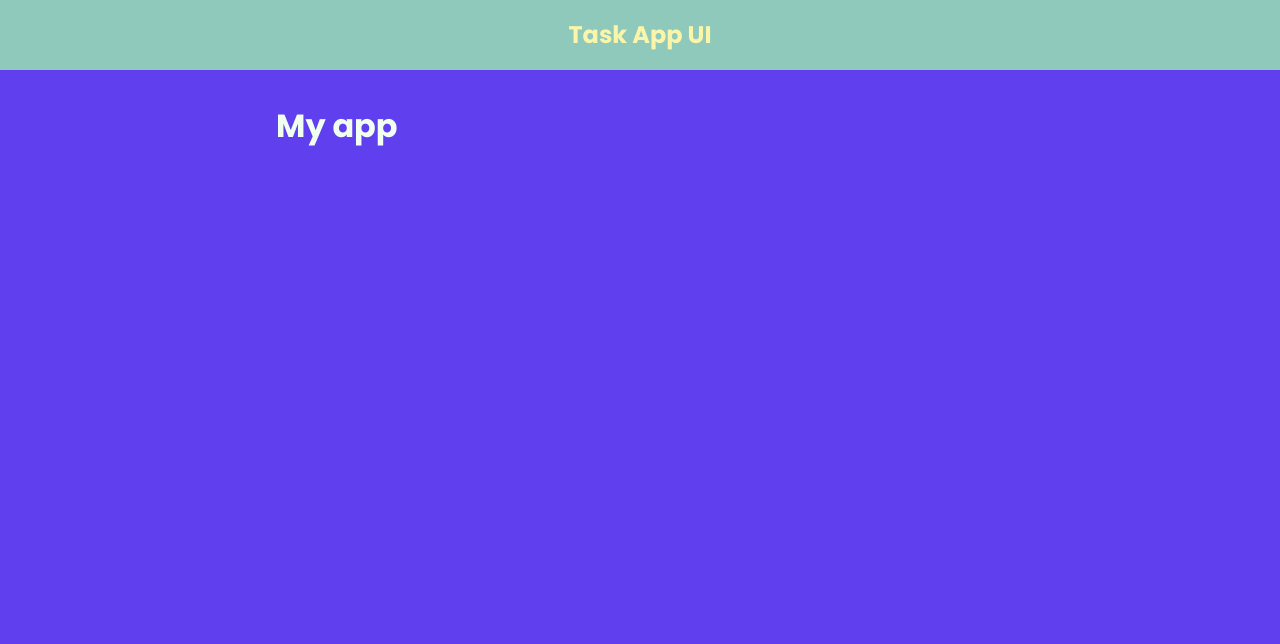
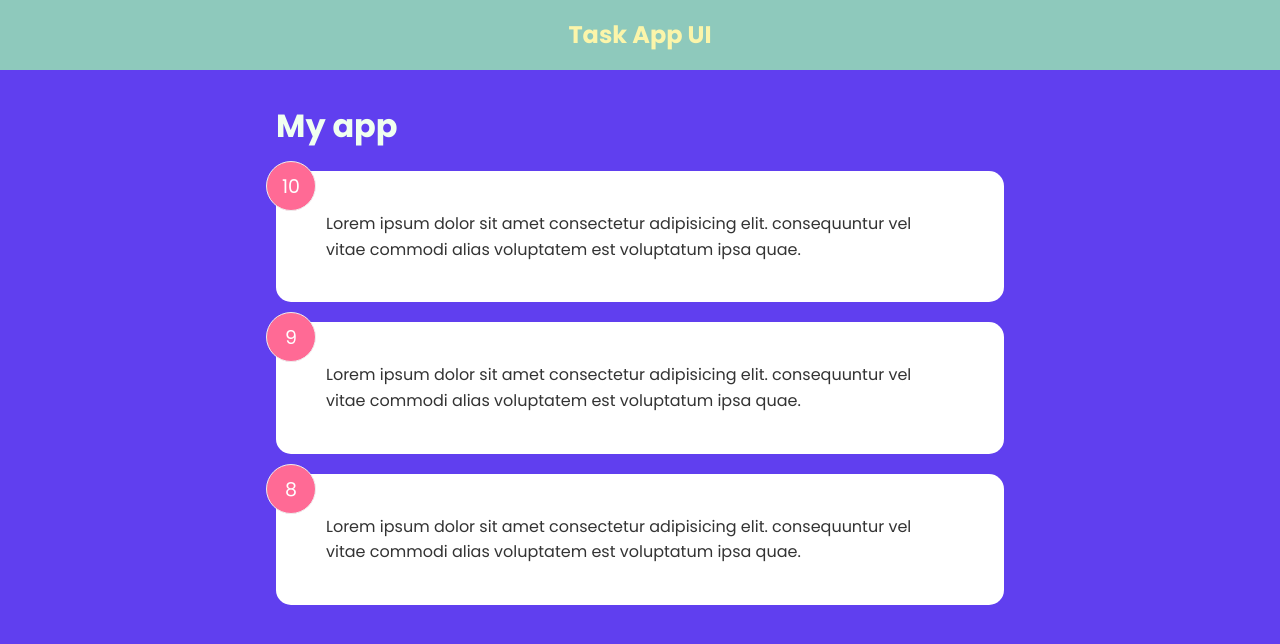
Before and after one commit to chrkis7/task-app, a React (Create React App) app: page / in a window 1280 px wide. Shown: the top 644 px of the page. Built offline with nearby package versions, Linux system fonts and the light colour scheme.

Commit message:
Created TaskItem & TaskList

```diff
--- a/src/App.js
+++ b/src/App.js
@@ -1,11 +1,17 @@
+import { useState } from "react"
 import Header from "./components/Header"
+import TaskList from "./components/TaskList"
+import TaskData from "./data/TaskData";
 
 function App() {
+  const [tasks, setTasks] = useState(TaskData);
+
   return (
     <>
       <Header />
       <div className='container'>
         <h1>My app</h1>
+        <TaskList tasks={tasks} />
       </div>
     </>
   )
--- /dev/null
+++ b/src/components/TaskItem.jsx
@@ -0,0 +1,13 @@
+//Set state with useState function
+function TaskItem({task}) {
+  return (
+    <div className='card'>
+      <div className="num-display">{task.priority}</div>
+      <div className="text-display">
+        {task.text}
+      </div>
+    </div>
+  )
+}
+
+export default TaskItem
--- /dev/null
+++ b/src/components/TaskList.jsx
@@ -0,0 +1,17 @@
+import TaskItem from "./TaskItem"
+
+function TaskList({tasks}) {
+  if(!tasks || tasks.length === 0) return (
+    <p>No task yet</p>
+  )
+
+  return (
+    <div className='task-list'>
+      {tasks.map(task => (
+        <TaskItem key={task.id} task={task} />
+      ))}
+    </div>
+  )
+}
+
+export default TaskList
--- /dev/null
+++ b/src/data/TaskData.js
@@ -0,0 +1,19 @@
+const TaskData = [
+  {
+    id: 1,
+    priority: 10,
+    text: 'Lorem ipsum dolor sit amet consectetur adipisicing elit. consequuntur vel vitae commodi alias voluptatem est voluptatum ipsa quae.',
+  },
+  {
+    id: 2,
+    priority: 9,
+    text: 'Lorem ipsum dolor sit amet consectetur adipisicing elit. consequuntur vel vitae commodi alias voluptatem est voluptatum ipsa quae.',
+  },
+  {
+    id: 3,
+    priority: 8,
+    text: 'Lorem ipsum dolor sit amet consectetur adipisicing elit. consequuntur vel vitae commodi alias voluptatem est voluptatum ipsa quae.',
+  },
+]
+
+export default TaskData
```
